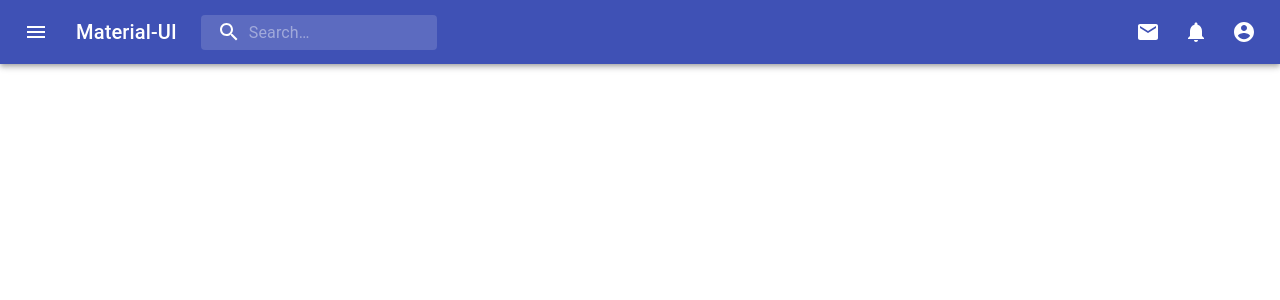
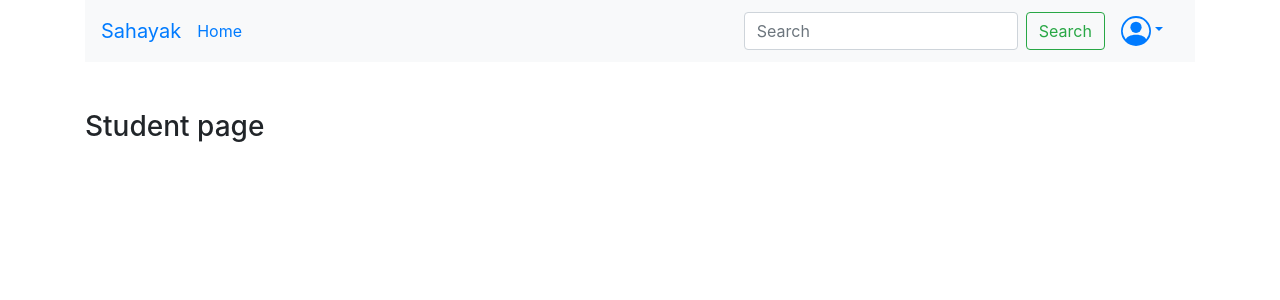
Before and after one commit to nmbaibhab/Sahayak, a React (Create React App) app in the folder client/: page /student in a window 1280 px wide. Shown: the top 300 px of the page. Built offline with nearby package versions, Linux system fonts and the light colour scheme.

Commit message:
all pages updated

```diff
--- a/client/package.json
+++ b/client/package.json
@@ -8,8 +8,10 @@
     "@testing-library/jest-dom": "^5.12.0",
     "@testing-library/react": "^11.2.7",
     "@testing-library/user-event": "^12.8.3",
-    "bootstrap": "^5.0.1",
+    "bootstrap": "^4.6.0",
     "react": "^17.0.2",
+    "react-bootstrap": "^1.6.0",
+    "react-bootstrap-icons": "^1.5.0",
     "react-dom": "^17.0.2",
     "react-router-dom": "^5.2.0",
     "react-scripts": "4.0.3",
--- a/client/src/App.css
+++ /dev/null
@@ -1,8 +0,0 @@
-*{
-    margin: 0;
-    padding: 0;
-    box-sizing: border-box;
-}
-.App{
-    background: black;
-}
--- a/client/src/App.js
+++ b/client/src/App.js
@@ -1,17 +1,18 @@
-import React from 'react'
-import Navbar from  './components/Navbar/Navbar'
-import './App.css'
-import {BrowserRouter, Route, Switch, NavLink, Link } from 'react-router-dom'
-
+import React from "react";
+import "bootstrap/dist/css/bootstrap.min.css";
+import NavigationBar from "./components/Navbar/Navbar";
+import MainPage from "./pages/MainPage";
 
 const App = () => {
-    return (
-        <BrowserRouter>
-        <div className="App" style={{background: 'black'}}>
-            <Navbar />
-        </div>
-        </BrowserRouter>
-    )
-}
+  return (
+    <div className="container">
+      <NavigationBar />
+      <br/>
+      <br/>
+      <MainPage/>
+
+    </div>
+  );
+};
 
 export default App;
--- a/client/src/components/Navbar/Navbar.js
+++ b/client/src/components/Navbar/Navbar.js
@@ -1,232 +1,40 @@
 import React from "react";
-import { fade, makeStyles } from "@material-ui/core/styles";
-import AppBar from "@material-ui/core/AppBar";
-import Toolbar from "@material-ui/core/Toolbar";
-import IconButton from "@material-ui/core/IconButton";
-import Typography from "@material-ui/core/Typography";
-import InputBase from "@material-ui/core/InputBase";
-import Badge from "@material-ui/core/Badge";
-import MenuItem from "@material-ui/core/MenuItem";
-import Menu from "@material-ui/core/Menu";
-import MenuIcon from "@material-ui/icons/Menu";
-import SearchIcon from "@material-ui/icons/Search";
-import AccountCircle from "@material-ui/icons/AccountCircle";
-import MailIcon from "@material-ui/icons/Mail";
-import NotificationsIcon from "@material-ui/icons/Notifications";
-import MoreIcon from "@material-ui/icons/MoreVert";
+import Navbar from "react-bootstrap/Navbar";
+import Nav from "react-bootstrap/Nav";
+import {NavLink} from "react-router-dom"
+import NavDropdown from "react-bootstrap/NavDropdown";
+import Form from "react-bootstrap/Form";
+import FormControl from "react-bootstrap/FormControl";
+import Button from "react-bootstrap/Button";
+import { PersonCircle } from "react-bootstrap-icons";
+const NavigationBar = () => {
+  return (
+    <>
+      <Navbar bg="light" expand="lg">
+        <Navbar.Brand ><NavLink to = "/">Sahayak</NavLink></Navbar.Brand>
+        <Navbar.Toggle aria-controls="basic-navbar-nav" />
+        <Navbar.Collapse id="basic-navbar-nav">
+          <Nav className="mr-auto">
+            <NavLink to = "/">Home</NavLink>
+          </Nav>
+          <Form inline>
+            <FormControl type="text" placeholder="Search" className="mr-sm-2" />
+            <Button variant="outline-success">Search</Button>
+          </Form>
+          <NavDropdown  title= {<PersonCircle size ={30}/>} id="basic-nav-dropdown">
+            <NavDropdown.Item href="#action/3.1"> My Info </NavDropdown.Item>
+            <NavDropdown.Item href="#action/3.2">
+            Account Settings
+            </NavDropdown.Item>
+            <NavDropdown.Divider />
+            <NavDropdown.Item href="#action/3.4">
+              Logout
+            </NavDropdown.Item>
+          </NavDropdown>
+        </Navbar.Collapse>
+      </Navbar>
+    </>
+  );
+};
 
-const useStyles = makeStyles((theme) => ({
-  grow: {
-    flexGrow: 1,
-  },
-  menuButton: {
-    marginRight: theme.spacing(2),
-  },
-  title: {
-    display: "none",
-    [theme.breakpoints.up("sm")]: {
-      display: "block",
-    },
-  },
-  search: {
-    position: "relative",
-    borderRadius: theme.shape.borderRadius,
-    backgroundColor: fade(theme.palette.common.white, 0.15),
-    "&:hover": {
-      backgroundColor: fade(theme.palette.common.white, 0.25),
-    },
-    marginRight: theme.spacing(2),
-    marginLeft: 0,
-    width: "100%",
-    [theme.breakpoints.up("sm")]: {
-      marginLeft: theme.spacing(3),
-      width: "auto",
-    },
-  },
-  searchIcon: {
-    padding: theme.spacing(0, 2),
-    height: "100%",
-    position: "absolute",
-    pointerEvents: "none",
-    display: "flex",
-    alignItems: "center",
-    justifyContent: "center",
-  },
-  inputRoot: {
-    color: "inherit",
-  },
-  inputInput: {
-    padding: theme.spacing(1, 1, 1, 0),
-    // vertical padding + font size from searchIcon
-    paddingLeft: `calc(1em + ${theme.spacing(4)}px)`,
-    transition: theme.transitions.create("width"),
-    width: "100%",
-    [theme.breakpoints.up("md")]: {
-      width: "20ch",
-    },
-  },
-  sectionDesktop: {
-    display: "none",
-    [theme.breakpoints.up("md")]: {
-      display: "flex",
-    },
-  },
-  sectionMobile: {
-    display: "flex",
-    [theme.breakpoints.up("md")]: {
-      display: "none",
-    },
-  },
-}));
-
-export default function PrimarySearchAppBar() {
-  const classes = useStyles();
-  const [anchorEl, setAnchorEl] = React.useState(null);
-  const [mobileMoreAnchorEl, setMobileMoreAnchorEl] = React.useState(null);
-
-  const isMenuOpen = Boolean(anchorEl);
-  const isMobileMenuOpen = Boolean(mobileMoreAnchorEl);
-
-  const handleProfileMenuOpen = (event) => {
-    setAnchorEl(event.currentTarget);
-  };
-
-  const handleMobileMenuClose = () => {
-    setMobileMoreAnchorEl(null);
-  };
-
-  const handleMenuClose = () => {
-    setAnchorEl(null);
-    handleMobileMenuClose();
-  };
-
-  const handleMobileMenuOpen = (event) => {
-    setMobileMoreAnchorEl(event.currentTarget);
-  };
-
-  const menuId = "primary-search-account-menu";
-  const renderMenu = (
-    <Menu
-      anchorEl={anchorEl}
-      anchorOrigin={{ vertical: "top", horizontal: "right" }}
-      id={menuId}
-      keepMounted
-      transformOrigin={{ vertical: "top", horizontal: "right" }}
-      open={isMenuOpen}
-      onClose={handleMenuClose}
-    >
-      <MenuItem onClick={handleMenuClose}>Profile</MenuItem>
-      <MenuItem onClick={handleMenuClose}>My account</MenuItem>
-    </Menu>
-  );
-
-  const mobileMenuId = "primary-search-account-menu-mobile";
-  const renderMobileMenu = (
-    <Menu
-      anchorEl={mobileMoreAnchorEl}
-      anchorOrigin={{ vertical: "top", horizontal: "right" }}
-      id={mobileMenuId}
-      keepMounted
-      transformOrigin={{ vertical: "top", horizontal: "right" }}
-      open={isMobileMenuOpen}
-      onClose={handleMobileMenuClose}
-    >
-      <MenuItem>
-        <IconButton aria-label="show 4 new mails" color="inherit">
-          <Badge badgeContent={4} color="secondary">
-            <MailIcon />
-          </Badge>
-        </IconButton>
-        <p>Messages</p>
-      </MenuItem>
-      <MenuItem>
-        <IconButton aria-label="show 11 new notifications" color="inherit">
-          <Badge badgeContent={11} color="secondary">
-            <NotificationsIcon />
-          </Badge>
-        </IconButton>
-        <p>Notifications</p>
-      </MenuItem>
-      <MenuItem onClick={handleProfileMenuOpen}>
-        <IconButton
-          aria-label="account of current user"
-          aria-controls="primary-search-account-menu"
-          aria-haspopup="true"
-          color="inherit"
-        >
-          <AccountCircle />
-        </IconButton>
-        <p>Profile</p>
-      </MenuItem>
-    </Menu>
-  );
-
-  return (
-    <div className={classes.grow}>
-      <AppBar position="static">
-        <Toolbar>
-          <IconButton
-            edge="start"
-            className={classes.menuButton}
-            color="inherit"
-            aria-label="open drawer"
-          >
-            <MenuIcon />
-          </IconButton>
-          <Typography className={classes.title} variant="h6" noWrap>
-            Material-UI
-          </Typography>
-          <div className={classes.search}>
-            <div className={classes.searchIcon}>
-              <SearchIcon />
-            </div>
-            <InputBase
-              placeholder="Search…"
-              classes={{
-                root: classes.inputRoot,
-                input: classes.inputInput,
-              }}
-              inputProps={{ "aria-label": "search" }}
-            />
-          </div>
-          <div className={classes.grow} />
-          <div className={classes.sectionDesktop}>
-            <IconButton aria-label="show 4 new mails" color="inherit">
-              <Badge badgeContent={0} color="secondary">
-                <MailIcon />
-              </Badge>
-            </IconButton>
-            <IconButton aria-label="show 17 new notifications" color="inherit">
-              <Badge badgeContent={0} color="secondary">
-                <NotificationsIcon />
-              </Badge>
-            </IconButton>
-            <IconButton
-              edge="end"
-              aria-label="account of current user"
-              aria-controls={menuId}
-              aria-haspopup="true"
-              onClick={handleProfileMenuOpen}
-              color="inherit"
-            >
-              <AccountCircle />
-            </IconButton>
-          </div>
-          <div className={classes.sectionMobile}>
-            <IconButton
-              aria-label="show more"
-              aria-controls={mobileMenuId}
-              aria-haspopup="true"
-              onClick={handleMobileMenuOpen}
-              color="inherit"
-            >
-              <MoreIcon />
-            </IconButton>
-          </div>
-        </Toolbar>
-      </AppBar>
-      {renderMobileMenu}
-      {renderMenu}
-    </div>
-  );
-}
+export default NavigationBar;
--- a/client/src/index.js
+++ b/client/src/index.js
@@ -1,5 +1,6 @@
 import React from 'react';
 import ReactDOM from 'react-dom';
 import App from './App';
+import { BrowserRouter } from "react-router-dom";
 
-ReactDOM.render(<App />, document.getElementById('root'));
+ReactDOM.render(<BrowserRouter> <App /></BrowserRouter>, document.getElementById('root'));
--- /dev/null
+++ b/client/src/pages/MainPage.js
@@ -0,0 +1,29 @@
+import React from 'react'
+import { Switch, Route } from 'react-router'
+import Admin from './Admin'
+import Home from './Home'
+import Student from './Student'
+import Teacher from './Teacher'
+
+const MainPage = () => {
+    return (
+        <div>
+           <Switch>
+                <Route path="/" exact>
+                    <Home/>
+                </Route>
+                <Route path="/student" exact>
+                    <Student/>
+                </Route>
+                <Route path="/teacher" exact>
+                    <Teacher/>
+                </Route>
+                <Route path="/admin" exact>
+                    <Admin/>
+                </Route>
+           </Switch>
+        </div>
+    )
+}
+
+export default MainPage
--- a/client/src/pages/home.js
+++ b/client/src/pages/home.js
@@ -0,0 +1,57 @@
+import React from "react";
+import Card from "react-bootstrap/Card";
+import CardDeck from "react-bootstrap/CardDeck";
+import Button from 'react-bootstrap/Button';
+import {NavLink} from "react-router-dom"
+
+const Home = () => {
+  return (
+    <>
+      <CardDeck>
+        <Card>
+          <Card.Img variant="top" src="holder.js/100px160" />
+          <Card.Body>
+            <Card.Title>Card title</Card.Title>
+            <Card.Text>
+              This is a wider card with supporting text below as a natural
+              lead-in to additional content. This content is a little bit
+              longer.
+            </Card.Text>
+          </Card.Body>
+          <Card.Footer>
+          <Button variant="outline-primary"><NavLink to="/student">Student</NavLink></Button>
+          </Card.Footer>
+        </Card>
+        <Card>
+          <Card.Img variant="top" src="holder.js/100px160" />
+          <Card.Body>
+            <Card.Title>Card title</Card.Title>
+            <Card.Text>
+              This card has supporting text below as a natural lead-in to
+              additional content.{" "}
+            </Card.Text>
+          </Card.Body>
+          <Card.Footer>
+          <Button variant="outline-primary"><NavLink to="/teacher">Teacher</NavLink></Button>
+          </Card.Footer>
+        </Card>
+        <Card>
+          <Card.Img variant="top" src="holder.js/100px160" />
+          <Card.Body>
+            <Card.Title>Card title</Card.Title>
+            <Card.Text>
+              This is a wider card with supporting text below as a natural
+              lead-in to additional content. This card has even longer content
+              than the first to show that equal height action.
+            </Card.Text>
+          </Card.Body>
+          <Card.Footer>
+          <Button variant="outline-primary"><NavLink to="/admin">Admin</NavLink></Button>
+          </Card.Footer>
+        </Card>
+      </CardDeck>
+    </>
+  );
+};
+
+export default Home;
--- a/client/src/pages/student.js
+++ b/client/src/pages/student.js
@@ -0,0 +1,11 @@
+import React from 'react'
+
+const Student = () => {
+    return (
+        <div>
+            <h3>Student page</h3>
+        </div>
+    )
+}
+
+export default Student
```
Also changed, not shown: client/src/pages/admin.js (+11 -0 lines), client/src/pages/teacher.js (+11 -0 lines), client/src/components/Form/student.form.js (added), client/src/components/Form/teacher.form.js (added), 2 other files (tests, documents, lock files or other folders).
